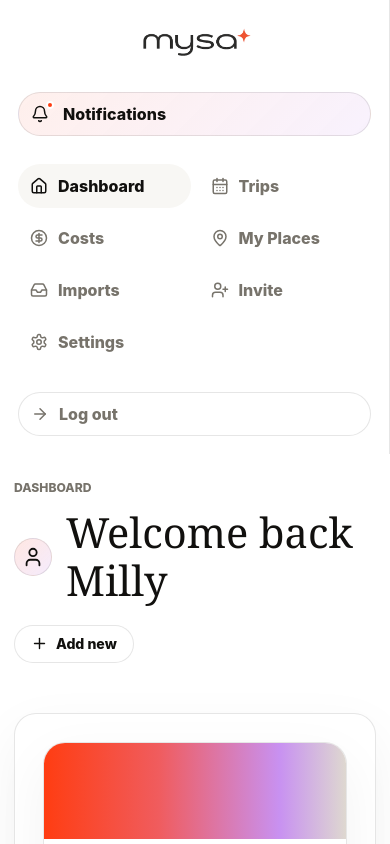
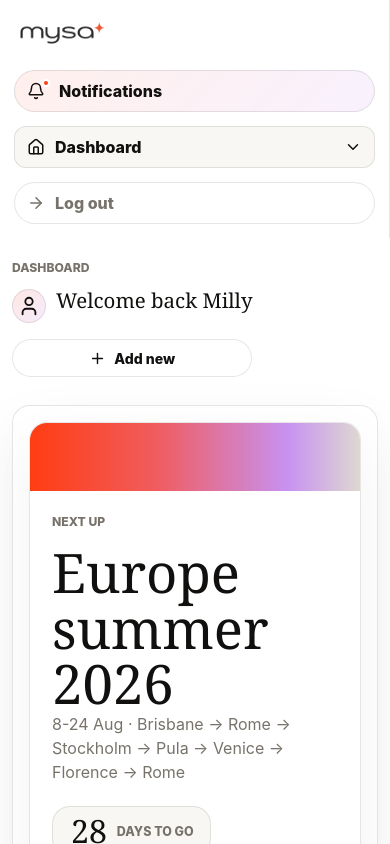
Before and after one commit to jarelletane/travel-companion, a React (Vite) app: page / in a window 390 px wide. Both pictures are taken after a click on the button "Log in". Shown: the top 844 px of the page. Built offline with nearby package versions, Linux system fonts and the light colour scheme.

Commit message:
fix: mobile responsiveness

```diff
--- a/src/components/layout/AppShell.tsx
+++ b/src/components/layout/AppShell.tsx
@@ -1,8 +1,10 @@
 import {
   ArrowRight,
   Bell,
+  ChevronDown,
   ChevronLeft,
   ChevronRight,
+  ChevronUp,
   Plus,
   User,
 } from "lucide-react";
@@ -23,10 +25,22 @@ type AppShellProps = {
 export function AppShell({ page, pageTitle, onPageChange, children }: AppShellProps) {
   const [collapsed, setCollapsed] = useState(false);
   const [isNotificationsOpen, setIsNotificationsOpen] = useState(false);
+  const [isMobileMenuOpen, setIsMobileMenuOpen] = useState(false);
+  const currentNavItem =
+    navItems.find((item) => item.page === page) ??
+    navItems.find((item) => item.page === "trips") ??
+    navItems[0];
+  const CurrentNavIcon = currentNavItem.icon;
+
+  const handlePageChange = (nextPage: Page) => {
+    onPageChange(nextPage);
+    setIsMobileMenuOpen(false);
+    setIsNotificationsOpen(false);
+  };
 
   return (
     <main className={collapsed ? "app-shell nav-collapsed" : "app-shell"}>
-      <aside className="side-nav">
+      <aside className={isMobileMenuOpen ? "side-nav mobile-menu-open" : "side-nav"}>
         <button className="collapse-button" onClick={() => setCollapsed((value) => !value)}>
           {collapsed ? <ChevronRight size={17} /> : <ChevronLeft size={17} />}
         </button>
@@ -55,6 +69,18 @@ export function AppShell({ page, pageTitle, onPageChange, children }: AppShellPr
             </div>
           )}
         </div>
+        <button
+          className="mobile-menu-toggle"
+          type="button"
+          aria-expanded={isMobileMenuOpen}
+          onClick={() => setIsMobileMenuOpen((value) => !value)}
+        >
+          <span>
+            <CurrentNavIcon size={18} />
+            <span>{currentNavItem.label}</span>
+          </span>
+          {isMobileMenuOpen ? <ChevronUp size={18} /> : <ChevronDown size={18} />}
+        </button>
         <nav>
           {navItems.map((item) => {
             const Icon = item.icon;
@@ -62,16 +88,16 @@ export function AppShell({ page, pageTitle, onPageChange, children }: AppShellPr
               <button
                 key={item.page}
                 className={page === item.page ? "active" : ""}
-                onClick={() => onPageChange(item.page)}
+                onClick={() => handlePageChange(item.page)}
                 title={item.label}
               >
                 <Icon size={18} />
-                {!collapsed && <span>{item.label}</span>}
+                {(!collapsed || isMobileMenuOpen) && <span>{item.label}</span>}
               </button>
             );
           })}
         </nav>
-        <button className="logout-button" onClick={() => onPageChange("login")} title="Log out">
+        <button className="logout-button" onClick={() => handlePageChange("login")} title="Log out">
           <ArrowRight size={18} />
           {!collapsed && <span>Log out</span>}
         </button>
--- a/src/styles.css
+++ b/src/styles.css
@@ -357,6 +357,10 @@ em {
   line-height: 1.25;
 }
 
+.mobile-menu-toggle {
+  display: none;
+}
+
 .nav-collapsed .nav-notification {
   grid-template-columns: 1fr;
   width: 46px;
@@ -2006,3 +2010,314 @@ ul {
     gap: 5px;
   }
 }
+
+@media (max-width: 560px) {
+  body {
+    overflow-x: hidden;
+  }
+
+  .login-page {
+    padding: 18px 14px 36px;
+  }
+
+  .login-nav {
+    width: 100%;
+    padding: 0 14px;
+  }
+
+  .login-nav span {
+    display: none;
+  }
+
+  .login-hero {
+    gap: 28px;
+    margin-top: 104px;
+  }
+
+  .login-hero h1 {
+    font-size: clamp(2.55rem, 14vw, 3.4rem);
+    line-height: 1;
+  }
+
+  .login-panel {
+    padding: 20px;
+  }
+
+  .side-nav {
+    gap: 14px;
+    padding: 14px;
+  }
+
+  .brand {
+    justify-content: flex-start;
+  }
+
+  .brand-logo {
+    height: 36px;
+  }
+
+  .notification-popover {
+    width: calc(100vw - 28px);
+  }
+
+  .mobile-menu-toggle {
+    display: flex;
+    align-items: center;
+    justify-content: space-between;
+    gap: 12px;
+    min-height: 42px;
+    width: 100%;
+    border: 1px solid var(--line);
+    border-radius: 12px;
+    padding: 0 12px;
+    color: var(--ink);
+    background: var(--soft);
+    font-weight: 850;
+    text-align: left;
+  }
+
+  .mobile-menu-toggle:hover {
+    border-color: rgba(255, 61, 18, 0.24);
+    background: linear-gradient(135deg, rgba(255, 61, 18, 0.08), rgba(200, 145, 241, 0.11));
+  }
+
+  .mobile-menu-toggle > span {
+    display: flex;
+    align-items: center;
+    gap: 10px;
+    min-width: 0;
+  }
+
+  .mobile-menu-toggle > span span {
+    overflow: hidden;
+    text-overflow: ellipsis;
+    white-space: nowrap;
+  }
+
+  .side-nav nav {
+    display: none;
+    grid-template-columns: 1fr;
+  }
+
+  .side-nav.mobile-menu-open nav {
+    display: grid;
+    gap: 6px;
+    border: 1px solid var(--line);
+    border-radius: 16px;
+    padding: 8px;
+    background: rgba(255, 255, 255, 0.96);
+    box-shadow: 0 18px 54px rgba(25, 20, 17, 0.1);
+  }
+
+  .side-nav nav button,
+  .logout-button,
+  .nav-notification {
+    min-height: 42px;
+    width: 100%;
+  }
+
+  .nav-collapsed .side-nav {
+    align-items: stretch;
+  }
+
+  .nav-collapsed .side-nav nav button {
+    justify-content: flex-start;
+    width: 100%;
+    padding: 0 12px;
+  }
+
+  .main-content {
+    padding: 22px 12px 42px;
+  }
+
+  .app-header {
+    gap: 16px;
+    margin-bottom: 28px;
+  }
+
+  .app-header .pill-button,
+  .toolbar .pill-button,
+  .share-link-row .pill-button {
+    width: 100%;
+  }
+
+  .welcome-heading {
+    align-items: flex-start;
+    gap: 10px;
+  }
+
+  .welcome-heading h1 {
+    font-size: 1.28rem;
+  }
+
+  .welcome-heading span {
+    width: 34px;
+    height: 34px;
+  }
+
+  .dashboard-grid,
+  .two-column {
+    gap: 20px;
+  }
+
+  .trip-focus,
+  .side-panel,
+  .panel {
+    border-radius: 18px;
+    padding: 16px;
+  }
+
+  .hero-card {
+    border-radius: 18px;
+  }
+
+  .gradient-strip {
+    height: 68px;
+  }
+
+  .hero-card-content {
+    padding: 22px;
+  }
+
+  .hero-card h2,
+  .panel.large h2 {
+    font-size: clamp(2.2rem, 14vw, 3.4rem);
+    line-height: 1.02;
+  }
+
+  .countdown-card {
+    align-items: center;
+    margin-top: 22px;
+    border-radius: 18px;
+  }
+
+  .cost-share-row > span,
+  .metric-row span,
+  .stats-grid article strong {
+    font-size: 1.45rem;
+  }
+
+  .tabs {
+    max-width: 100%;
+    overflow-x: auto;
+  }
+
+  .trip-tab-bar {
+    display: grid;
+    gap: 12px;
+  }
+
+  .trip-tab-bar .tabs {
+    margin-bottom: 0;
+  }
+
+  .add-event-button {
+    width: 100%;
+  }
+
+  .trip-overview-card,
+  .balance-list article,
+  .itinerary-cost-list article,
+  .friend-list article {
+    grid-template-columns: 1fr;
+    gap: 14px;
+    align-items: start;
+  }
+
+  .trip-overview-card > div > strong {
+    font-size: clamp(2rem, 12vw, 3rem);
+  }
+
+  .trip-card-meta,
+  .balance-total {
+    justify-items: start;
+    min-width: 0;
+  }
+
+  .trip-card-meta .pill-button {
+    width: 100%;
+  }
+
+  .leg-selector {
+    grid-template-columns: 1fr;
+  }
+
+  .day-summary {
+    grid-template-columns: 1fr;
+    align-items: start;
+  }
+
+  .day-summary > strong {
+    justify-items: start;
+    font-size: 1.65rem;
+  }
+
+  .timeline article {
+    grid-template-columns: 52px 24px minmax(0, 1fr);
+    gap: 10px;
+  }
+
+  .timeline-cost-hint {
+    grid-column: 3;
+    justify-self: start;
+    white-space: normal;
+  }
+
+  .import-list article {
+    grid-template-columns: 32px minmax(0, 1fr);
+    align-items: start;
+  }
+
+  .import-list button {
+    grid-column: 2;
+    justify-self: start;
+  }
+
+  .section-heading-row {
+    display: grid;
+    gap: 6px;
+  }
+
+  .itinerary-cost-list article > strong {
+    font-size: 1.55rem;
+    white-space: normal;
+  }
+
+  .place-card-image {
+    height: 130px;
+  }
+
+  .place-card-body {
+    padding: 18px;
+  }
+
+  .place-actions {
+    align-items: stretch;
+  }
+
+  .place-link-button {
+    margin-left: 0;
+  }
+
+  .modal-backdrop {
+    align-items: end;
+    padding: 10px;
+  }
+
+  .modal-card {
+    width: 100%;
+    max-height: 94dvh;
+    border-radius: 18px;
+    padding: 22px;
+  }
+
+  .add-source-options,
+  .form-grid {
+    grid-template-columns: 1fr;
+  }
+
+  .full-trip-map {
+    min-height: 520px;
+    border-radius: 18px;
+  }
+}
```
